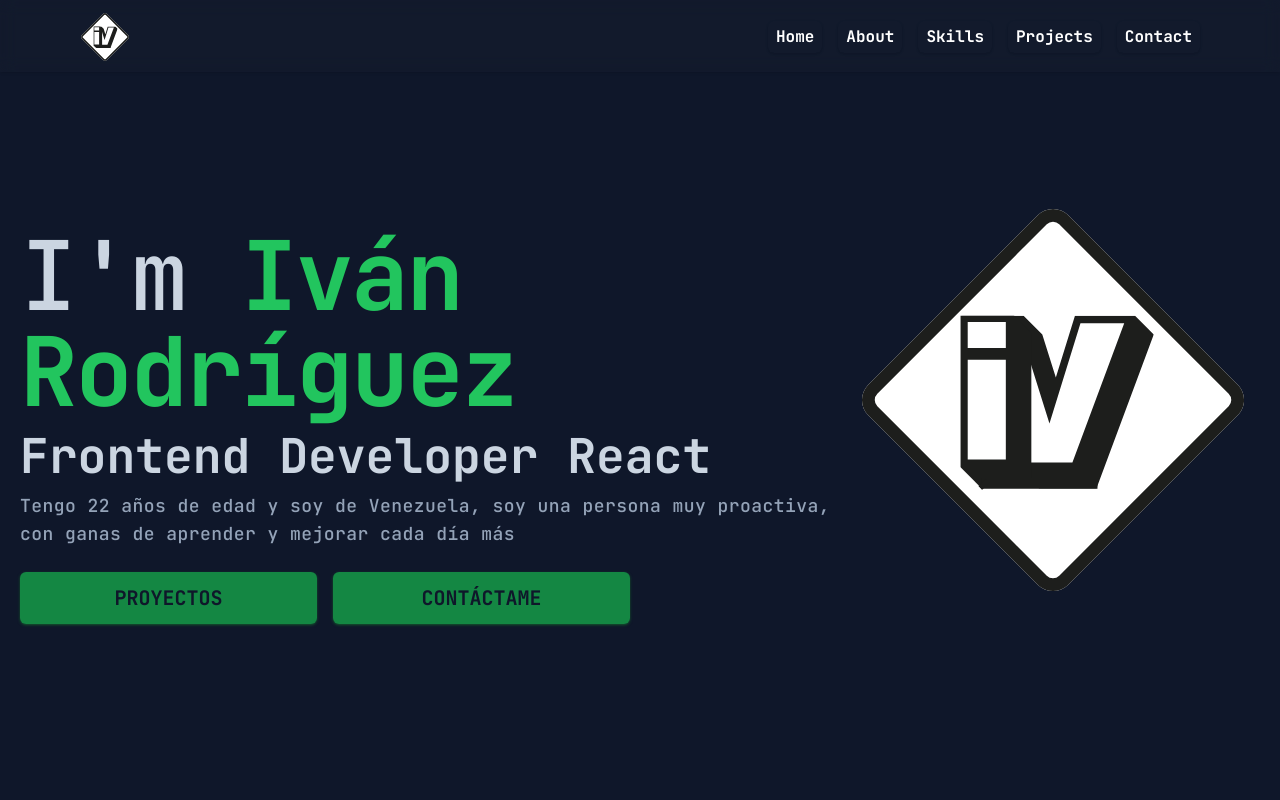
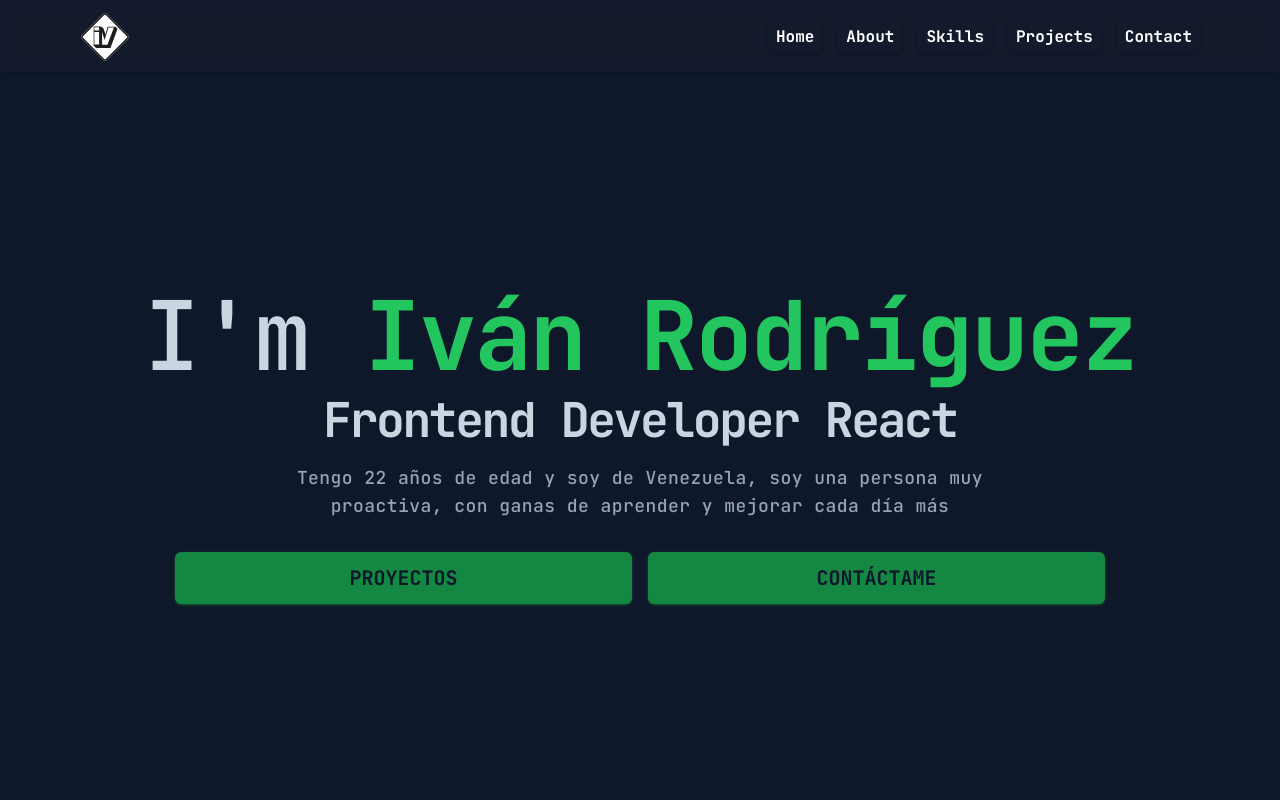
Before and after one commit to ivanosquis10/Ivanosquis-portfolio, a React (Vite) app: page / in a window 1280 px wide. Shown: the top 800 px of the page. Built offline with nearby package versions, Linux system fonts and the light colour scheme; some icons are missing.

Commit message:
se acomodo el hero

```diff
--- a/src/components/Hero.jsx
+++ b/src/components/Hero.jsx
@@ -2,25 +2,25 @@ import { Link } from 'react-scroll'
 
 const Hero = () => {
   return (
-    <section className="py-10 min-h-full h-screen md:grid md:grid-cols-3 md:items-center mb-10 md:mb-0">
-      <div className="md:col-span-2 max-w-full px-5 mt-20 md:mt-10">
-        <div>
-          <h1 className="mt-3 mb-3 text-[4rem] md:text-8xl font-medium leading-[4rem] tracking-tight text-slate-300">
+    <section className="py-10 min-h-full h-screen mb-10  mt-10 md:mb-0 grid place-content-center">
+      <div className="max-w-full px-5 flex flex-col items-center">
+        <div className="flex flex-col lg:items-center">
+          <h1 className="lg:text-center mt-3 mb-3 text-[4rem] md:text-8xl font-medium leading-[4rem] tracking-tight text-slate-300">
             I'm
             <span className="text-green-500 font-bold"> Iván Rodríguez</span>
           </h1>
-          <p className="text-2xl md:text-5xl font-bold leading-8 text-slate-300 mb-3">
+          <p className="text-2xl md:text-5xl font-bold lg:tracking-tighter text-slate-300 mb-3">
             Frontend Developer React
           </p>
           <div>
-            <p className="mt-2 md:mb-2 md:text-lg leading-relaxed text-slate-400 md:tracking-wide">
+            <p className="lg:text-center w-full lg:w-3/5 mx-auto mt-2 md:mb-2 md:text-lg leading-relaxed text-slate-400 md:tracking-wide">
               Tengo 22 años de edad y soy de Venezuela, soy una persona muy
               proactiva, con ganas de aprender y mejorar cada día más
             </p>
           </div>
         </div>
 
-        <div className="w-full md:w-3/4 mt-6 flex flex-col items-center justify-center md:flex-row gap-4">
+        <div className="w-full lg:w-3/4 mt-6 flex flex-col items-center justify-center md:flex-row gap-4">
           <Link
             to="projects"
             spy={true}
@@ -43,14 +43,6 @@ const Hero = () => {
           </Link>
         </div>
       </div>
-      <img
-        className="hidden lg:block"
-        src="../logos/logo-iv-3.svg"
-        width="400"
-        height="200"
-        alt="logotipo ivanosquis"
-        loading="lazy"
-      />
     </section>
   )
 }
```
